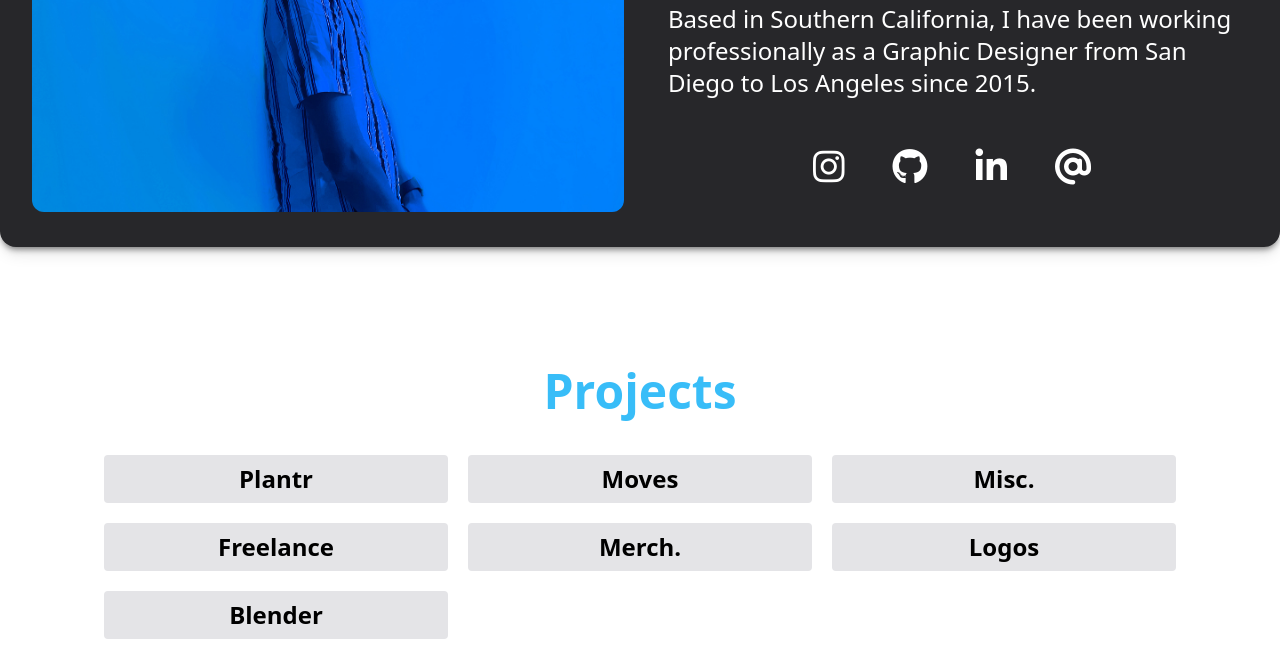
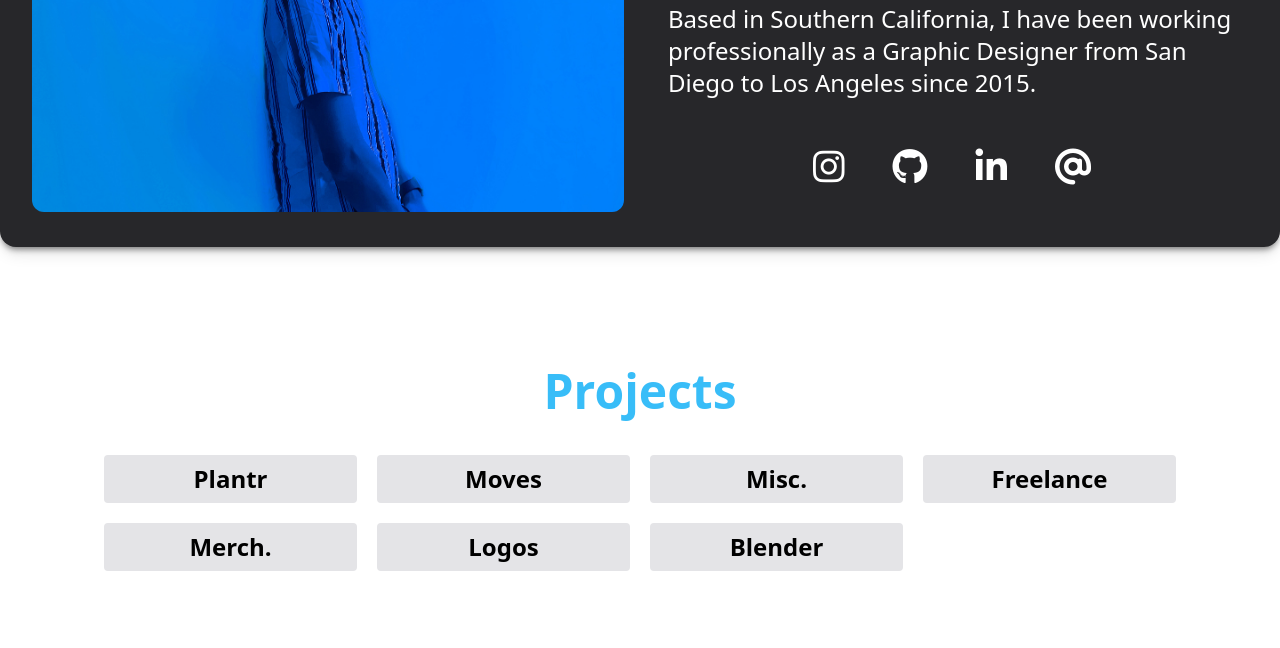
Before and after one commit to sprodi/sprodi.github.io, a website: page index.html in a window 1280 px wide. Shown: the part 392-1040 px from the top of the page. Drawn offline with nearby package versions, Linux system fonts and the light colour scheme; some packages are replaced by stand-ins of ours; a script that the page names is missing.

Commit message:
fixed project button layout

```diff
--- a/index.html
+++ b/index.html
@@ -128,7 +128,7 @@
             <div class="text-sm md:text-2xl px-6 py-6 md:py-10 dark:text-white mx-auto max-w-2xl lg:max-w-full">
                <div id="projects"></div>
                <h1 class="title text-5xl text-blue-400 font-semibold mb-2 lg:flex lg:justify-center">Projects</h1>
-               <div class="mt-5 grid grid-cols-3 gap-3 lg:px-20 lg:gap-5 lg:mt-10 lg:w-full">
+               <div class="mt-5 grid  grid-cols-2 sm:grid-cols-3 md:grid-cols-4 gap-3 lg:px-20 lg:gap-5 lg:mt-10 lg:w-full">
                   <button class="card-button dark:bg-gray-800 dark:text-white hover:bg-green-800"><a href="#plantr" class="block py-1 ">Plantr</a></button>
                   <button class="card-button dark:bg-gray-800 dark:text-white hover:bg-pink-800"><a href="#moves" class="block py-1 ">Moves</a></button>
                   <button class="card-button dark:bg-gray-800 dark:text-white hover:bg-yellow-700"><a href="#misc" class="block py-1 h">Misc.</a></button>
```
Also changed, not shown: static/tailwind/tailwind.css.
